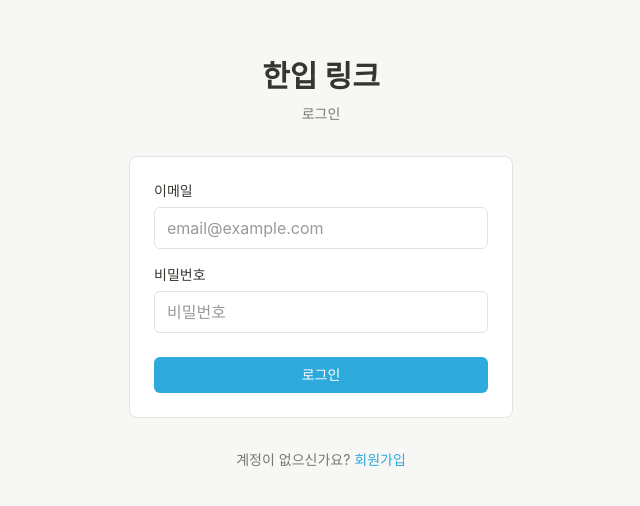
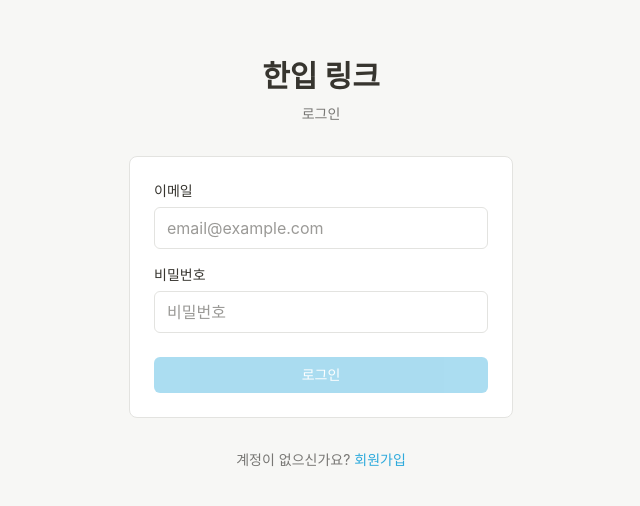
Before and after one commit to ImJaePang/oneBiteVibe, a Next.js app in the folder 3.onbite-link/: page /login in a window 1280 px wide. Shown: the part 136-642 px from the top of the page, without its empty margins (319-959 px from the left). Built offline with nearby package versions, Linux system fonts and the light colour scheme; no server answers; the database is empty.

Commit message:
로그인 기능 구현 : supabase 이용

```diff
--- a/3.onbite-link/app/login/page.tsx
+++ b/3.onbite-link/app/login/page.tsx
@@ -1,17 +1,10 @@
 import AuthCard from "@/components/AuthCard";
-import AuthField from "@/components/AuthField";
+import LoginForm from "@/components/LoginForm";
 
 export default function LoginPage() {
   return (
     <AuthCard title="로그인" altText="계정이 없으신가요?" altLabel="회원가입" altHref="/signup">
-      <AuthField label="이메일" name="email" type="email" placeholder="email@example.com" autoComplete="email" />
-      <AuthField label="비밀번호" name="password" type="password" placeholder="비밀번호" autoComplete="current-password" />
-      <button
-        type="button"
-        className="btn-primary mt-2 cursor-pointer rounded-md bg-[var(--accent)] px-4 py-2 text-sm text-white"
-      >
-        로그인
-      </button>
+      <LoginForm />
     </AuthCard>
   );
 }
--- /dev/null
+++ b/3.onbite-link/components/LoginForm.tsx
@@ -0,0 +1,82 @@
+"use client";
+
+import { useEffect, useState } from "react";
+import { useRouter } from "next/navigation";
+import { createClient } from "@/utils/supabase/client";
+import AuthField from "./AuthField";
+import Toast from "./Toast";
+
+const ERROR_MESSAGES: Record<string, string> = {
+  invalid_credentials: "이메일 또는 비밀번호가 올바르지 않습니다.",
+  email_not_confirmed: "이메일 인증이 완료되지 않았습니다. 메일함을 확인해주세요.",
+  validation_failed: "입력한 정보를 다시 확인해주세요.",
+  user_banned: "이용이 제한된 계정입니다.",
+  over_request_rate_limit: "요청이 너무 많습니다. 잠시 후 다시 시도해주세요.",
+};
+
+export default function LoginForm() {
+  const router = useRouter();
+  const [email, setEmail] = useState("");
+  const [password, setPassword] = useState("");
+  const [pending, setPending] = useState(false);
+  const [toast, setToast] = useState<string | null>(null);
+
+  useEffect(() => {
+    if (!toast) return;
+    const timer = setTimeout(() => setToast(null), 3000);
+    return () => clearTimeout(timer);
+  }, [toast]);
+
+  const canSubmit = email !== "" && password !== "" && !pending;
+
+  async function handleSubmit(e: React.FormEvent) {
+    e.preventDefault();
+    if (!canSubmit) return;
+
+    setPending(true);
+    const { error } = await createClient().auth.signInWithPassword({ email, password });
+    if (error) {
+      setToast(
+        (error.code && ERROR_MESSAGES[error.code]) ||
+          "로그인에 실패했습니다. 잠시 후 다시 시도해주세요.",
+      );
+      setPending(false);
+      return;
+    }
+    router.push("/");
+    router.refresh();
+  }
+
+  return (
+    <>
+      {toast && <Toast message={toast} />}
+      <form onSubmit={handleSubmit} className="flex flex-col gap-4">
+        <AuthField
+          label="이메일"
+          name="email"
+          type="email"
+          placeholder="email@example.com"
+          autoComplete="email"
+          value={email}
+          onChange={setEmail}
+        />
+        <AuthField
+          label="비밀번호"
+          name="password"
+          type="password"
+          placeholder="비밀번호"
+          autoComplete="current-password"
+          value={password}
+          onChange={setPassword}
+        />
+        <button
+          type="submit"
+          disabled={!canSubmit}
+          className="btn-primary mt-2 rounded-md bg-[var(--accent)] px-4 py-2 text-sm text-white disabled:cursor-not-allowed disabled:opacity-40"
+        >
+          {pending ? "로그인 중..." : "로그인"}
+        </button>
+      </form>
+    </>
+  );
+}
```
Also changed, not shown: 1 other file (tests, documents, lock files or other folders).
